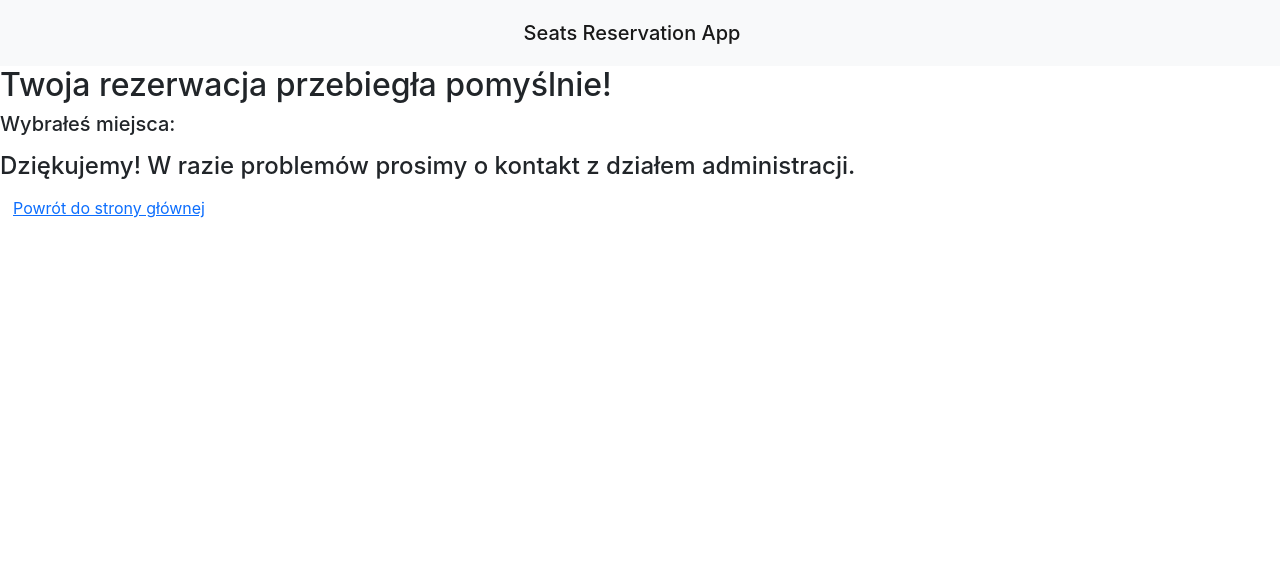
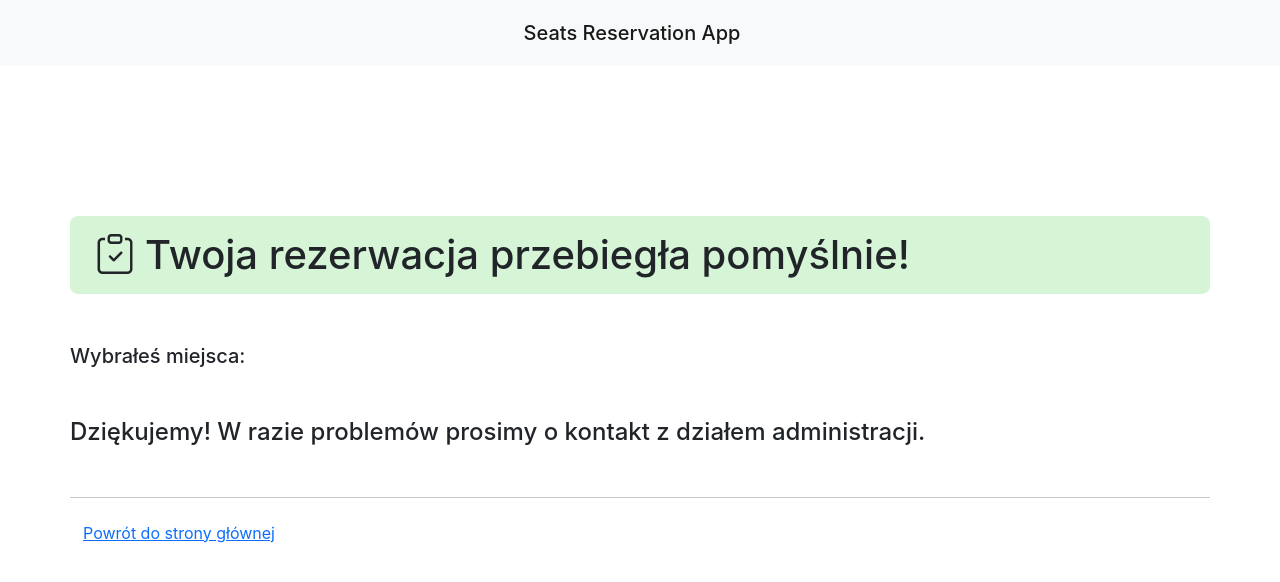
Before and after one commit to bugiss656/seats-reservation-app, a React (Create React App) app: page /reservation-summary in a window 1280 px wide. Shown: the top 582 px of the page. Built offline with nearby package versions, Linux system fonts and the light colour scheme.

Commit message:
Add some styling to ReservationSummary page

```diff
--- a/package.json
+++ b/package.json
@@ -9,6 +9,7 @@
     "@testing-library/react": "^9.5.0",
     "@testing-library/user-event": "^7.2.1",
     "axios": "^0.21.1",
+    "bootstrap-icons": "^1.5.0",
     "fs-extra": "^10.0.0",
     "react": "^17.0.2",
     "react-dom": "^17.0.2",
--- a/src/components/ListItem/ListItem.js
+++ b/src/components/ListItem/ListItem.js
@@ -1,8 +1,9 @@
+import listItem from './ListItem.module.css'
 
 
 const ListItem = ({ text }) => {
     return (
-        <li>{text}</li>
+        <li className={listItem.listItem}>{text}</li>
     )
 }
 
--- /dev/null
+++ b/src/components/ListItem/ListItem.module.css
@@ -0,0 +1,3 @@
+.listItem {
+    padding: 5px 0;
+}
--- a/src/components/UnorderedList/UnorderedList.js
+++ b/src/components/UnorderedList/UnorderedList.js
@@ -1,10 +1,12 @@
 import ListItem from "../ListItem/ListItem"
+
+import unorderedList from './UnorderedList.module.css'
 
 
 const UnorderedList = ({ data }) => {
 
     return (
-        <ul>
+        <ul className={unorderedList.unorderedList}>
             {data.map(seat =>
                 <ListItem key={seat.id} text={`rząd ${seat.cords.x}, miejsce ${seat.cords.y} (${seat.id})`} />
             )}
--- /dev/null
+++ b/src/components/UnorderedList/UnorderedList.module.css
@@ -0,0 +1,3 @@
+.unorderedList {
+    list-style-type: " - ";
+}
--- a/src/pages/ReservationSummary/ReservationSummary.js
+++ b/src/pages/ReservationSummary/ReservationSummary.js
@@ -2,6 +2,9 @@ import UnorderedList from "../../components/UnorderedList/UnorderedList"
 import { useDispatch, useSelector } from "react-redux"
 import { clearReservation, clearSelectedSeats, selectReservedSeats } from "../../features/reservation/reservationSlice"
 import { useHistory } from "react-router-dom"
+
+import reservationSummary from './ReservationSummary.module.css'
+import 'bootstrap-icons/font/bootstrap-icons.css'
 
 
 const ReservationSummary = () => {
@@ -17,13 +20,17 @@ const ReservationSummary = () => {
     }
 
     return (
-        <>
-            <h2>Twoja rezerwacja przebiegła pomyślnie!</h2>
+        <section className={`container ${reservationSummary.reservationSummary}`}>
+            <h1 className={`${reservationSummary.heading} ${reservationSummary.headingSuccess}`}>
+                <i className="bi bi-clipboard-check"></i>
+                Twoja rezerwacja przebiegła pomyślnie!
+            </h1>
             <h5>Wybrałeś miejsca:</h5>
             <UnorderedList data={reservation} />
-            <h4>Dziękujemy! W razie problemów prosimy o kontakt z działem administracji.</h4>
+            <h4 className={reservationSummary.heading}>Dziękujemy! W razie problemów prosimy o kontakt z działem administracji.</h4>
+            <hr />
             <button type="button" className="btn btn-link" onClick={handleRedirectToHomepage}>Powrót do strony głównej</button>
-        </>
+        </section>
     )
 }
 
--- /dev/null
+++ b/src/pages/ReservationSummary/ReservationSummary.module.css
@@ -0,0 +1,17 @@
+.reservationSummary {
+    padding: 100px 0;
+}
+
+.heading {
+    margin: 50px 0;
+}
+
+.headingSuccess {
+    background-color: #d6f5d6;
+    padding: 15px;
+    border-radius: 8px;
+}
+
+i {
+    padding: 0 10px;
+}
--- a/src/pages/ReservationView/ReservationView.js
+++ b/src/pages/ReservationView/ReservationView.js
@@ -122,7 +122,6 @@ const ReservationView = () => {
             history.push('/reservation-summary')
 
         } else {
-            //alert('Nie wybrałeś żadnych miejsc, wybierz miejsca z widoku sali.')
             handleDisplayAlert('Nie wybrałeś żadnych miejsc, wybierz miejsca z widoku sali.')
         }
     }
```
Also changed, not shown: 1 other file (tests, documents, lock files or other folders).
